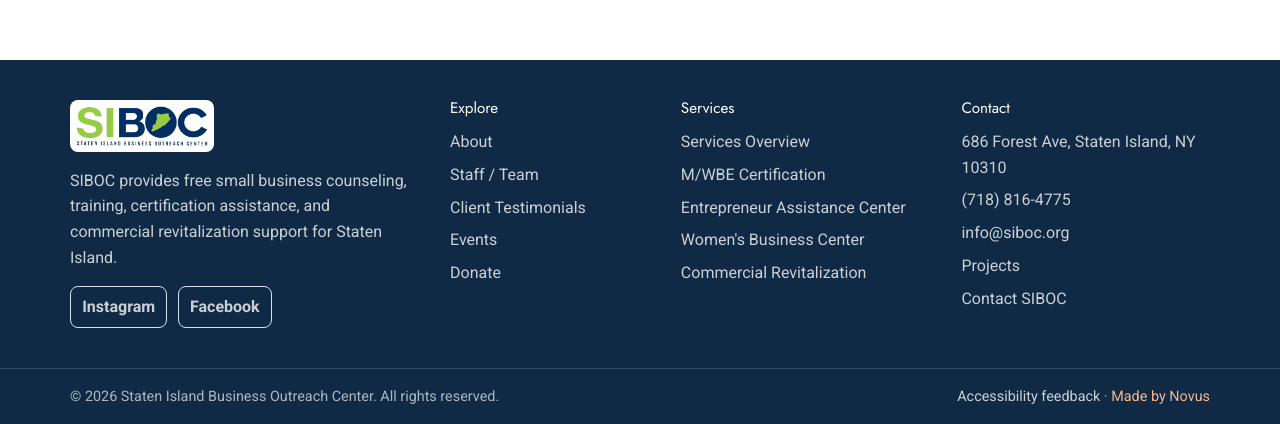
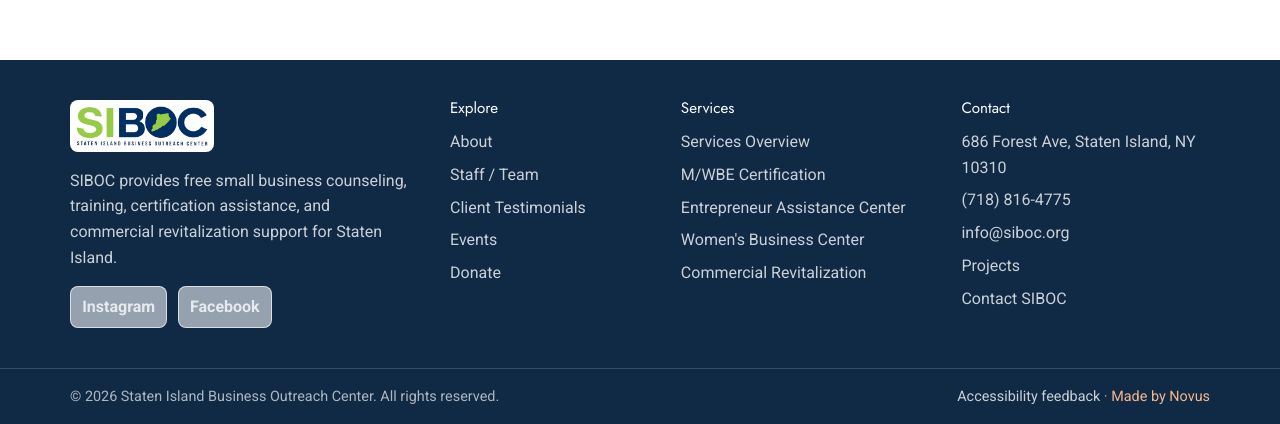
Before and after one commit to Volta-NYC/siboc-website, a Next.js app: page /m-wbe-certification in a window 1280 px wide. Shown: the part 2276-2700 px from the top of the page. Built offline with nearby package versions, Linux system fonts and the light colour scheme.

Commit message:
style: add glassy site surfaces

```diff
--- a/app/globals.css
+++ b/app/globals.css
@@ -16,6 +16,10 @@
   --paper: #ffffff;
   --line: #d9e1ea;
   --peach: #f6b78d;
+  --glass-surface: rgba(255, 255, 255, 0.72);
+  --glass-surface-strong: rgba(255, 255, 255, 0.84);
+  --glass-border: rgba(255, 255, 255, 0.66);
+  --glass-blue: rgba(233, 241, 250, 0.64);
   --image-frame: rgba(22, 75, 134, 0.24);
   --image-frame-accent: rgba(88, 118, 76, 0.24);
   --shadow: 0 10px 30px rgba(17, 35, 58, 0.08);
@@ -40,6 +44,8 @@
   margin: 0;
   color: var(--ink);
   background:
+    radial-gradient(circle at 14% 6%, rgba(22, 75, 134, 0.1), transparent 28rem),
+    radial-gradient(circle at 86% 18%, rgba(88, 118, 76, 0.12), transparent 25rem),
     linear-gradient(180deg, rgba(247, 245, 239, 0.45), rgba(255, 255, 255, 0) 340px),
     var(--paper);
   font-family: var(--font-body);
@@ -572,9 +578,10 @@
 }
 
 .button.secondary {
-  background: #fff;
+  background: rgba(255, 255, 255, 0.76);
   color: var(--blue-dark);
-  border-color: var(--line);
+  border-color: var(--glass-border);
+  backdrop-filter: blur(14px) saturate(1.12);
 }
 
 .button.secondary:hover {
@@ -593,7 +600,7 @@
   z-index: 2;
   margin-top: -3.1rem;
   border-bottom: 1px solid var(--line);
-  background: linear-gradient(180deg, rgba(255, 255, 255, 0) 0%, #fff 3.1rem, #fff 100%);
+  background: linear-gradient(180deg, rgba(255, 255, 255, 0) 0%, rgba(255, 255, 255, 0.74) 3.1rem, rgba(255, 255, 255, 0.62) 100%);
   padding-bottom: 1.1rem;
 }
 
@@ -601,11 +608,12 @@
   display: grid;
   grid-template-columns: repeat(4, minmax(0, 1fr));
   gap: 0;
-  border: 1px solid var(--line);
+  border: 1px solid var(--glass-border);
   border-radius: 18px 18px 10px 10px;
   overflow: hidden;
-  background: #fff;
-  box-shadow: 0 20px 50px rgba(17, 35, 58, 0.12);
+  background: var(--glass-surface-strong);
+  box-shadow: 0 22px 54px rgba(17, 35, 58, 0.13);
+  backdrop-filter: blur(18px) saturate(1.12);
 }
 
 .trust-item {
@@ -615,8 +623,8 @@
   align-content: space-between;
   gap: 0.7rem;
   padding: 1.15rem 1.15rem 1.05rem;
-  border-right: 1px solid var(--line);
-  background: linear-gradient(180deg, #fff, #fbfcfd);
+  border-right: 1px solid rgba(217, 225, 234, 0.72);
+  background: linear-gradient(180deg, rgba(255, 255, 255, 0.76), rgba(251, 252, 253, 0.58));
 }
 
 .trust-item::after {
@@ -694,10 +702,10 @@
 
 .community-strip {
   overflow: hidden;
-  border-block: 1px solid var(--line);
+  border-block: 1px solid rgba(217, 225, 234, 0.76);
   background:
     linear-gradient(90deg, rgba(88, 118, 76, 0.09) 0 1px, transparent 1px) 0 0 / 96px 96px,
-    linear-gradient(135deg, var(--warm), #eef4f8);
+    linear-gradient(135deg, rgba(251, 250, 246, 0.72), rgba(238, 244, 248, 0.78));
 }
 
 .community-strip-grid {
@@ -835,8 +843,8 @@
 .muted-band {
   background:
     linear-gradient(90deg, rgba(30, 84, 145, 0.05) 0 1px, transparent 1px) 0 0 / 92px 92px,
-    linear-gradient(180deg, #f8fafc 0%, #f3f6f9 100%);
-  border-block: 1px solid var(--line);
+    linear-gradient(180deg, rgba(248, 250, 252, 0.72) 0%, rgba(243, 246, 249, 0.68) 100%);
+  border-block: 1px solid rgba(217, 225, 234, 0.76);
 }
 
 .section-heading {
@@ -860,10 +868,14 @@
 .offer-card,
 .staff-card {
   position: relative;
-  border: 1px solid var(--line);
+  border: 1px solid var(--glass-border);
   border-radius: var(--radius-soft);
-  background: #fff;
-  box-shadow: 0 1px 0 rgba(17, 35, 58, 0.03);
+  background:
+    linear-gradient(145deg, rgba(255, 255, 255, 0.86), rgba(255, 255, 255, 0.58));
+  box-shadow:
+    inset 0 1px 0 rgba(255, 255, 255, 0.72),
+    0 1px 0 rgba(17, 35, 58, 0.03);
+  backdrop-filter: blur(16px) saturate(1.12);
   transform: translateY(0);
   transition: border-color 180ms ease, box-shadow 180ms ease, transform 180ms ease;
 }
@@ -935,7 +947,7 @@
 .project-media-card.image-contain img {
   object-fit: contain;
   padding: clamp(1rem, 3vw, 1.7rem);
-  background: #fff;
+  background: rgba(255, 255, 255, 0.72);
 }
 
 .media-card > div,
@@ -958,8 +970,10 @@
 .card:hover,
 .staff-card:hover,
 .directory-card:hover {
-  border-color: #b8c8da;
-  box-shadow: var(--shadow-strong);
+  border-color: rgba(255, 255, 255, 0.9);
+  box-shadow:
+    inset 0 1px 0 rgba(255, 255, 255, 0.86),
+    var(--shadow-strong);
   transform: translateY(-3px);
 }
 
@@ -994,9 +1008,12 @@
   margin: 0;
   padding: 1.4rem;
   border-left: 4px solid var(--green);
-  background: #fff;
+  background: var(--glass-surface-strong);
   border-radius: 10px 26px 26px 10px;
-  box-shadow: var(--shadow);
+  box-shadow:
+    inset 0 1px 0 rgba(255, 255, 255, 0.76),
+    var(--shadow);
+  backdrop-filter: blur(16px) saturate(1.12);
 }
 
 .quote-card::before {
@@ -1069,8 +1086,10 @@
 .feature-list article {
   padding: 1.1rem;
   border-left: 3px solid var(--green);
-  background: #fff;
+  background: linear-gradient(145deg, rgba(255, 255, 255, 0.84), rgba(255, 255, 255, 0.58));
   border-radius: 10px 22px 22px 10px;
+  box-shadow: inset 0 1px 0 rgba(255, 255, 255, 0.72);
+  backdrop-filter: blur(14px) saturate(1.1);
   transition: border-color 180ms ease, box-shadow 180ms ease, transform 180ms ease;
 }
 
@@ -1153,7 +1172,7 @@
   padding: clamp(2.6rem, 5vw, 4.8rem) 0;
   background:
     linear-gradient(90deg, rgba(30, 84, 145, 0.08) 0 1px, transparent 1px) 0 0 / 88px 88px,
-    linear-gradient(180deg, #f8fafc 0%, #eef3f7 100%);
+    linear-gradient(180deg, rgba(248, 250, 252, 0.74) 0%, rgba(238, 243, 247, 0.74) 100%);
 }
 
 .testimonial-feature {
@@ -1165,10 +1184,13 @@
 .testimonial-aside,
 .testimonial-story,
 .testimonial-card {
-  border: 1px solid var(--line);
+  border: 1px solid var(--glass-border);
   border-radius: var(--radius-soft);
-  background: #fff;
-  box-shadow: 0 1px 0 rgba(17, 35, 58, 0.03);
+  background: var(--glass-surface);
+  box-shadow:
+    inset 0 1px 0 rgba(255, 255, 255, 0.74),
+    0 1px 0 rgba(17, 35, 58, 0.03);
+  backdrop-filter: blur(16px) saturate(1.12);
 }
 
 .testimonial-aside {
@@ -1177,9 +1199,11 @@
   padding: clamp(1.2rem, 3vw, 1.7rem);
   overflow: hidden;
   border-color: rgba(30, 84, 145, 0.28);
-  background: var(--blue-dark);
+  background:
+    linear-gradient(145deg, rgba(13, 49, 94, 0.92), rgba(9, 35, 66, 0.82));
   color: #fff;
   box-shadow: var(--shadow-strong);
+  backdrop-filter: blur(18px) saturate(1.12);
   border-radius: 28px 10px 28px 10px;
 }
 
@@ -1369,9 +1393,13 @@
 
 .calendar-frame {
   overflow: hidden;
-  border: 1px solid var(--line);
-  border-radius: var(--radius);
-  background: #fff;
+  border: 1px solid var(--glass-border);
+  border-radius: var(--radius-soft);
+  background: var(--glass-surface-strong);
+  box-shadow:
+    inset 0 1px 0 rgba(255, 255, 255, 0.75),
+    var(--shadow);
+  backdrop-filter: blur(16px) saturate(1.12);
 }
 
 .calendar-frame iframe {
@@ -1394,7 +1422,7 @@
 
 .logo-image {
   object-fit: contain;
-  background: #fff;
+  background: rgba(255, 255, 255, 0.76);
   padding: 1rem;
 }
 
@@ -1403,7 +1431,7 @@
   outline: 1px solid var(--image-frame);
   outline-offset: 3px;
   box-shadow:
-    0 0 0 6px rgba(233, 241, 250, 0.72),
+    0 0 0 6px rgba(255, 255, 255, 0.48),
     0 16px 34px rgba(17, 35, 58, 0.12);
 }
 
@@ -1432,7 +1460,7 @@
 .qr-row img {
   outline-color: rgba(22, 75, 134, 0.18);
   box-shadow:
-    0 0 0 5px #fff,
+    0 0 0 5px rgba(255, 255, 255, 0.58),
     0 10px 24px rgba(17, 35, 58, 0.1);
 }
 
@@ -1451,10 +1479,13 @@
   position: relative;
   margin: 0;
   overflow: hidden;
-  border: 1px solid rgba(17, 35, 58, 0.14);
+  border: 1px solid var(--glass-border);
   border-radius: 28px 12px 24px 12px;
-  background: #fff;
-  box-shadow: 0 18px 42px rgba(17, 35, 58, 0.12);
+  background: var(--glass-surface);
+  box-shadow:
+    inset 0 1px 0 rgba(255, 255, 255, 0.72),
+    0 18px 42px rgba(17, 35, 58, 0.12);
+  backdrop-filter: blur(14px) saturate(1.1);
 }
 
 .photo-gallery-item:nth-child(3n + 2) {
@@ -1520,9 +1551,11 @@
   min-height: 40px;
   display: inline-flex;
   align-items: center;
-  border: 1px solid var(--line);
+  border: 1px solid var(--glass-border);
   border-radius: var(--radius);
   padding: 0.45rem 0.7rem;
+  background: rgba(255, 255, 255, 0.56);
+  backdrop-filter: blur(12px) saturate(1.08);
   text-decoration: none;
   font-weight: 800;
 }
@@ -1549,12 +1582,14 @@
 .form-grid textarea {
   width: 100%;
   min-height: 46px;
-  border: 1px solid #bfccd9;
+  border: 1px solid rgba(191, 204, 217, 0.84);
   border-radius: var(--radius);
   padding: 0.72rem 0.82rem;
   color: var(--ink);
   font: inherit;
-  background: #fff;
+  background: rgba(255, 255, 255, 0.74);
+  box-shadow: inset 0 1px 0 rgba(255, 255, 255, 0.76);
+  backdrop-filter: blur(10px) saturate(1.08);
 }
 
 .form-grid input[aria-invalid="true"],
@@ -1590,14 +1625,16 @@
 
 .form-message.error {
   border: 1px solid #b74444;
-  background: #fff2f2;
+  background: rgba(255, 242, 242, 0.82);
   color: #7d2020;
+  backdrop-filter: blur(12px);
 }
 
 .form-message.success {
   border: 1px solid #8aa66e;
-  background: #f2f7ed;
+  background: rgba(242, 247, 237, 0.82);
   color: #304d25;
+  backdrop-filter: blur(12px);
 }
 
 .form-panel {
@@ -1625,7 +1662,7 @@
 
 .qr-row img {
   width: 110px;
-  border: 1px solid var(--line);
+  border: 1px solid var(--glass-border);
   border-radius: var(--radius);
 }
 
```
